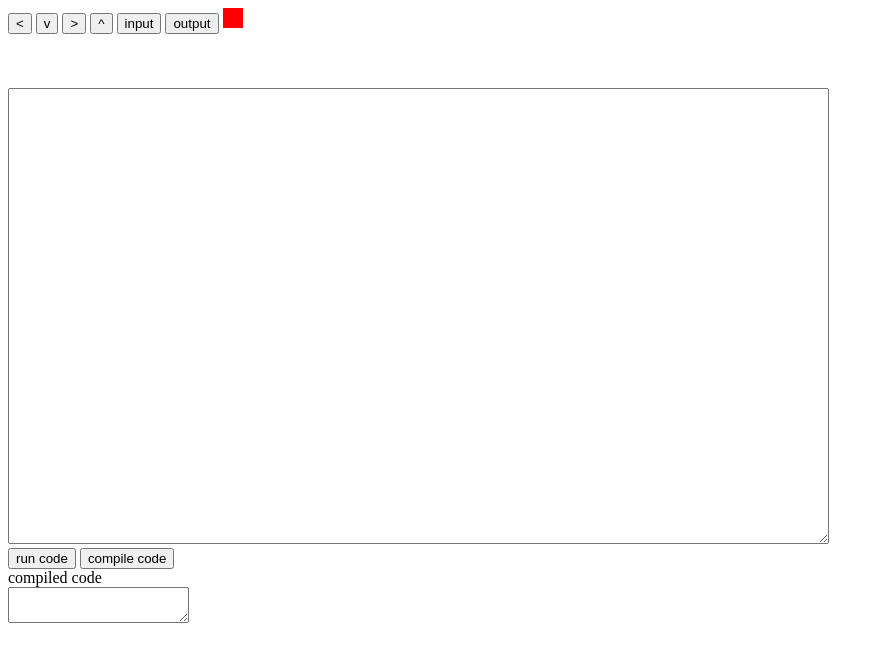
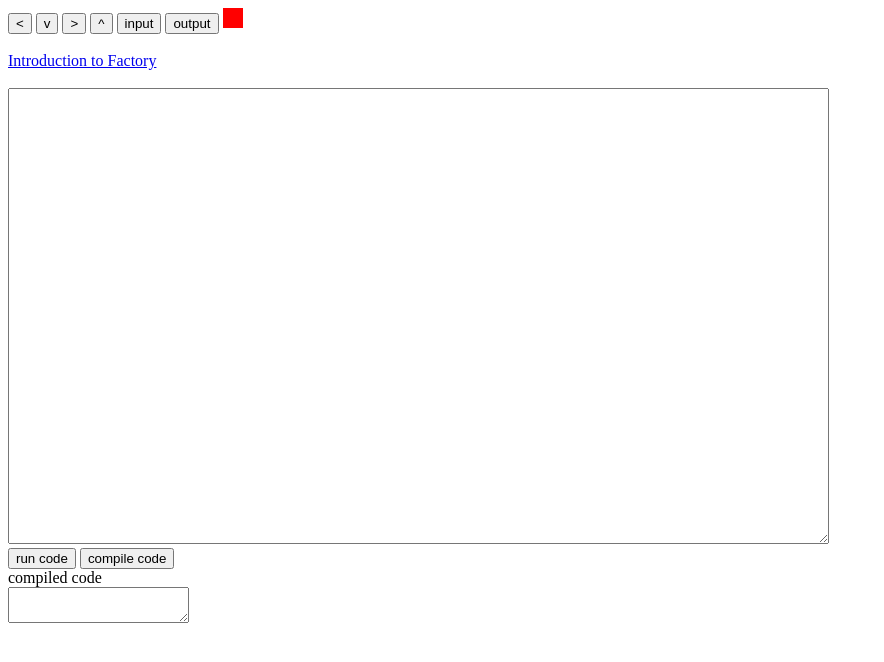
Before and after one commit to enoua5/factory, a plain HTML site: page index.html in a window 1280 px wide. Shown: the whole page, without its empty margins (0-884 px from the left). Drawn offline with Linux system fonts and the light colour scheme.

Commit message:
added link to readme

```diff
--- a/index.html
+++ b/index.html
@@ -155,6 +155,7 @@ function run()
 <div id="light" style="width: 20px; height: 20px; background: red; display: inline-block"></div>
 <br>
 <br>
+	<a href="/README.md">Introduction to Factory</a>
 <br>
 <br>
 <textarea rows="30" cols="100" id="codebox"></textarea>
```
